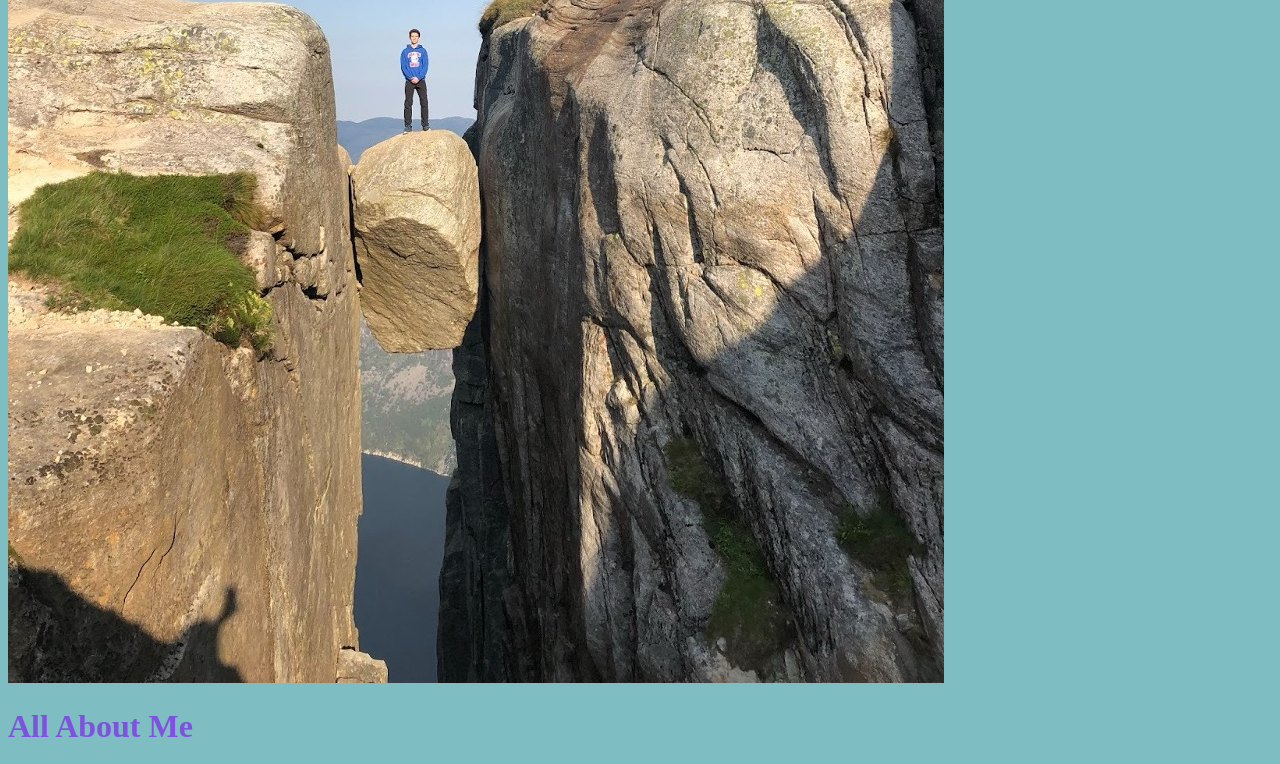
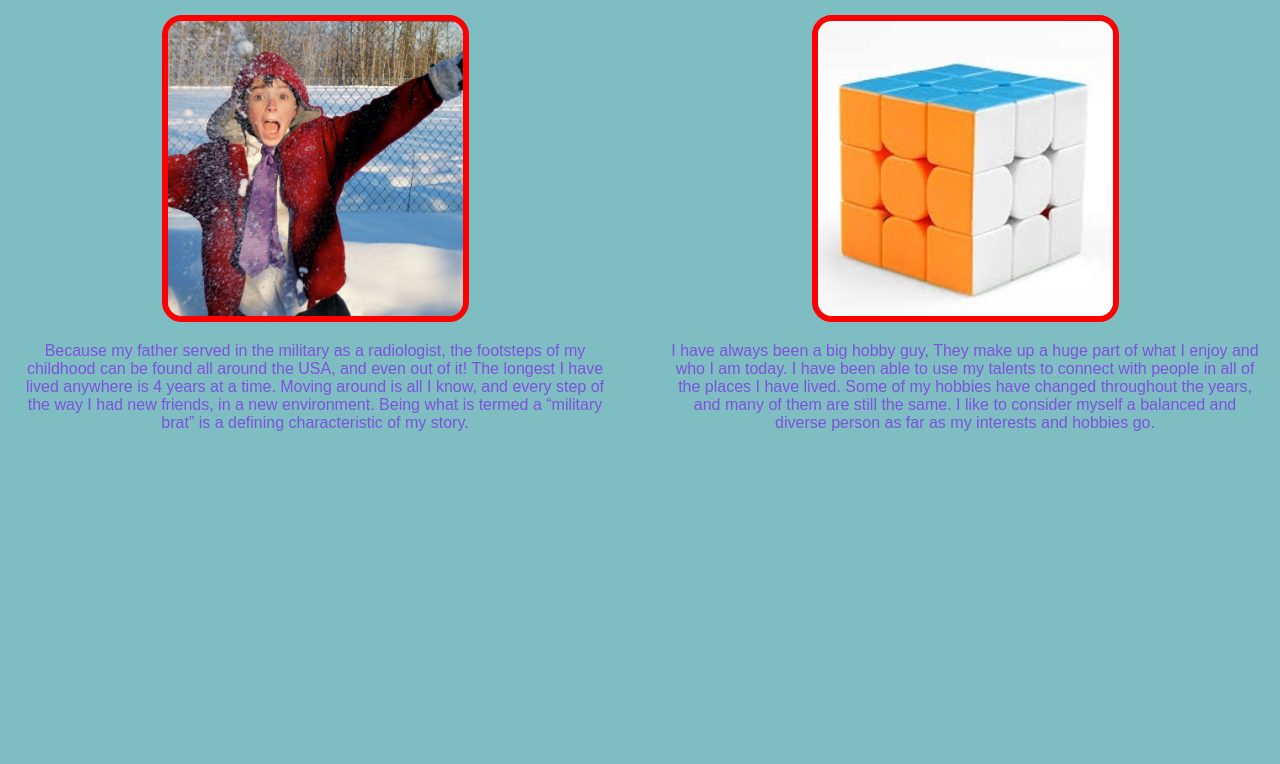
Before and after one commit to JackDaddyton-ops/wdd130-redd, a plain HTML site: page index.html in a window 1280 px wide. Shown: the part 573-1337 px from the top of the page. Drawn offline with Linux system fonts and the light colour scheme.

Commit message:
Add hero images and update styles for homepage and sections
Added hero images to hobbies.html and places.html for visual enhancement. Updated index.html to use a new 'link_image' class for section images. Expanded style.css with new styles for hero images, link images, and improved overall layout and typography.

```diff
--- a/index.html
+++ b/index.html
@@ -18,7 +18,7 @@
         <div class="page_link">
             <a href="places.html">
                 <h2>Places I've Lived</h2>
-                <img src="images/snow.jpg" alt="Redd in the snow">
+                <img class="link_image" src="images/snow.jpg" alt="Redd in the snow">
             </a>
             <p>Because my father served in the military as a radiologist, the footsteps of my childhood can be found all
                 around the USA, and even out of it! The longest I have lived anywhere is 4 years at a time. Moving
@@ -28,7 +28,7 @@
         <div class="page_link">
             <a href="hobbies.html">
                 <h2>My Hobbies</h2>
-                <img src="images/rubix.jpg" alt="a reubik's cube">
+                <img class="link_image" src="images/rubix.jpg" alt="a reubik's cube">
             </a>
             <p>I have always been a big hobby guy, They make up a huge part of what I enjoy and who I am today. I have
                 been able to use my talents to connect with people in all of the places I have lived. Some of my hobbies
--- a/style.css
+++ b/style.css
@@ -1,6 +1,15 @@
 body {
     background-color: #7EBDC2;
-    color: #7D53DE
+    color: #7D53DE;
+    margin: 0;
+    padding: 0;
+    font-family: noto-serif, sans-serif;
+
+}
+
+h1 {
+    text-align: center;
+    font-family: Montserrat, sans-serif;
 }
 
 #logo {
@@ -11,3 +20,50 @@ body {
     border: #ff0000, solid 6px;
     border-radius: 6px;
 }
+
+#hero_img {
+    width: 100%;
+    height: 400px;
+    margin: 0;
+    padding: 0;
+    object-fit: cover;
+    border-bottom: solid 6px #ff0000;
+}
+
+#hero_snow {
+    width: 100%;
+    height: 400px;
+    margin: 0;
+    padding: 0;
+    object-fit: cover;
+    object-position: center top;
+    border-bottom: solid 6px #ff0000;
+}
+
+.link_image {
+    width: 50%;
+    aspect-ratio: 1/1;
+    object-fit: cover;
+    border: solid 6px #ff0000;
+    border-radius: 20px;
+    margin-top: 10px;
+}
+
+nav {
+    width: 100%;
+    display: grid;
+    grid-template-columns: 1fr 1fr;
+    grid-template-rows: 1fr 1fr;
+    gap: 20px;
+
+}
+
+.page_link {
+    text-align: center;
+    margin: 20px;
+}
+
+a {
+    text-decoration: none;
+    color: #7D53DE;
+}
```
Also changed, not shown: hobbies.html (+1 -0 lines), places.html (+1 -0 lines).
